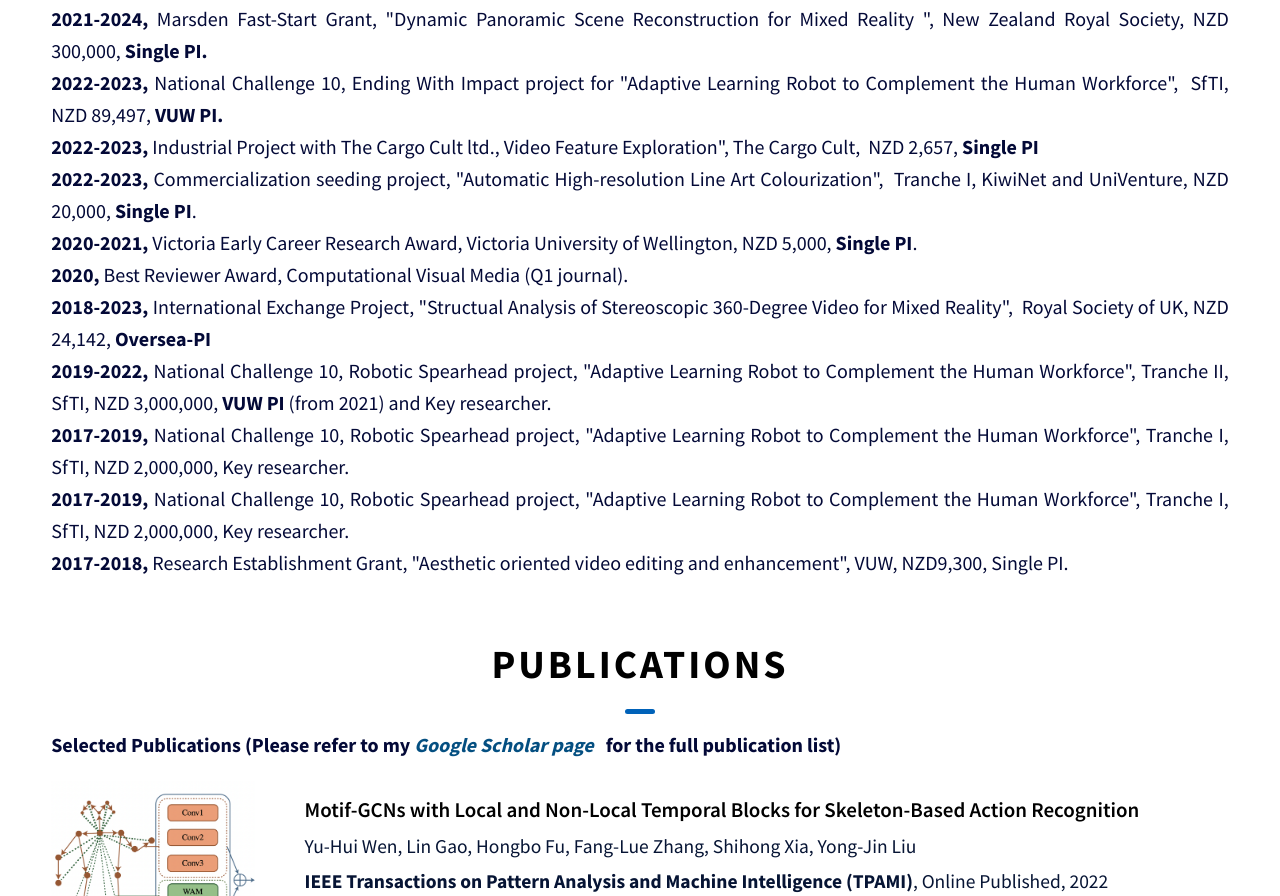
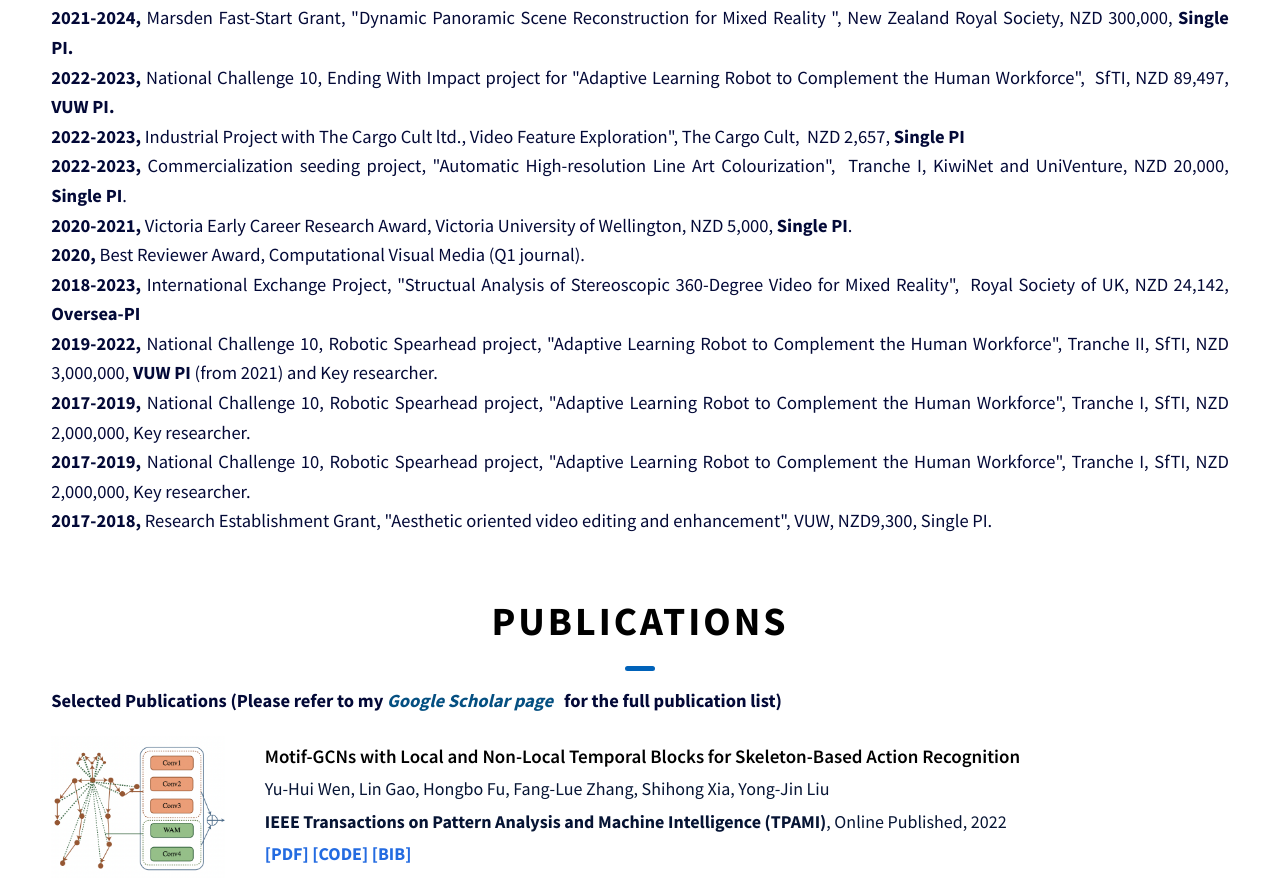
Before and after one commit to fanglue/fanglue.github.io, a website: page index.html in a window 1280 px wide. Shown: the part 921-1817 px from the top of the page. Drawn offline with Linux system fonts and the light colour scheme; grey boxes are pictures that could not be loaded.

Commit message:
style adjustment

```diff
--- a/css/style.css
+++ b/css/style.css
@@ -103,7 +103,7 @@ textarea {
   display: block;
   text-align: justify;
   color:#030937;
-  font-size: 2rem;
+  font-size: 1.85rem;
   font-weight: 500;
   max-width: 120rem;
   margin: auto;
@@ -271,9 +271,9 @@ textarea {
 
 .projects__row {
   display: grid;
-  grid-template-columns: 0.22fr 1fr;
-  grid-gap: 5rem;
-  margin-bottom: 3rem; }
+  grid-template-columns: 0.18fr 1fr;
+  grid-gap: 4rem;
+  margin-bottom: 2.5rem; }
   @media only screen and (max-width: 56.25em) {
     .projects__row {
       grid-template-columns: 1fr;
@@ -301,13 +301,13 @@ textarea {
         align-items: center; } }
     .projects__row-content-title {
       font-weight: 600;
-      font-size: 2.1rem;
+      font-size: 1.9rem;
       margin-bottom: 0.4rem; }
       @media only screen and (max-width: 37.5em) {
         .projects__row-content-title {
           font-size: 2.4rem; } }
     .projects__row-content-desc {
-      font-size: 1.95rem;
+      font-size: 1.8rem;
       color:#061434;
       max-width: 100rem;
       line-height: 1.7;
```
